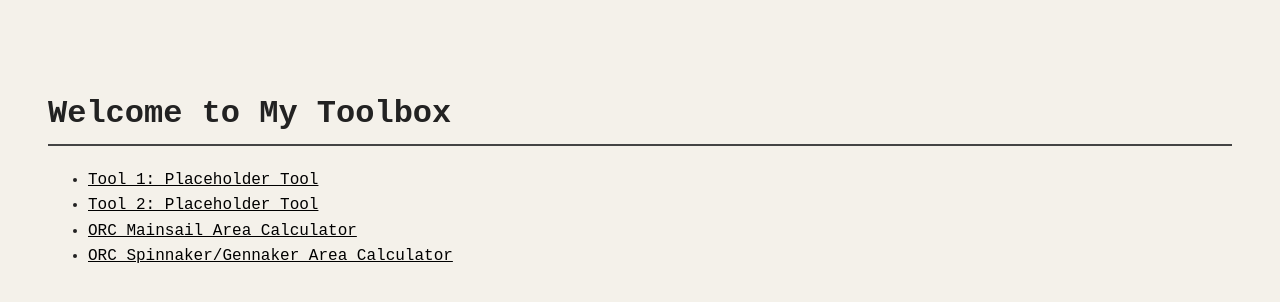
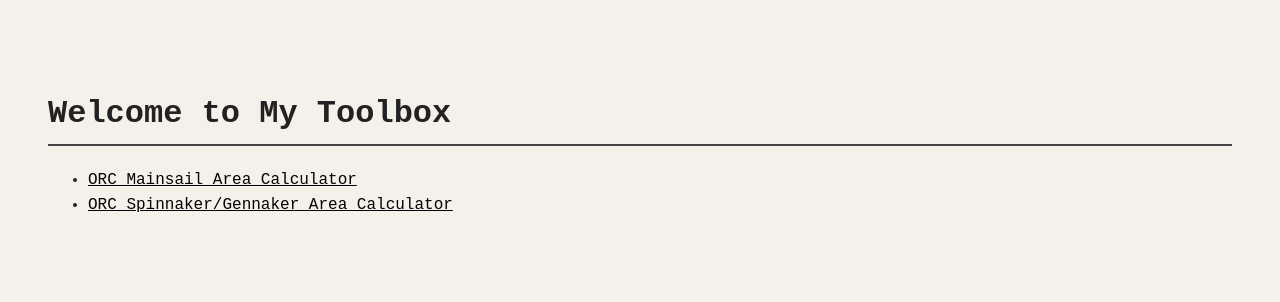
Before and after one commit to JJSailing/tools, a Flask app: page / in a window 1280 px wide. Shown: the top 302 px of the page. Run offline with Flask 3, Linux system fonts and the light colour scheme.

Commit message:
Updated home.html - removed tool#1 and tool#2

```diff
--- a/templates/home.html
+++ b/templates/home.html
@@ -8,8 +8,6 @@
 <body>
     <h1>Welcome to My Toolbox</h1>
     <ul>
-        <li><a href="/tool1">Tool 1: Placeholder Tool</a></li>
-        <li><a href="/tool2">Tool 2: Placeholder Tool</a></li>
         <li><a href="/sailarea">ORC Mainsail Area Calculator</a></li>
         <li><a href="/spinnaker">ORC Spinnaker/Gennaker Area Calculator</a></li>
 
```
